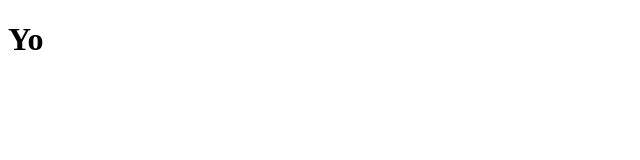
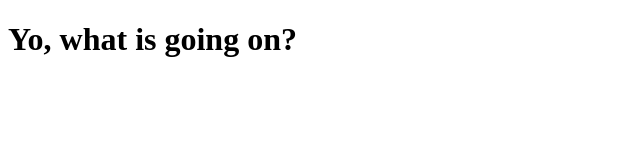
Before and after one commit to Halfwai/coursera-test, a plain HTML site: page site/index.html in a window 1280 px wide. Shown: the whole page, without its empty margins (0-640 px from the left). Drawn offline with Linux system fonts and the light colour scheme.

Commit message:
add it in

```diff
--- a/site/index.html
+++ b/site/index.html
@@ -2,9 +2,9 @@
 <html>
 <head>
 	<meta charset="utf-8">
-	<title>Hello Coursera! I'm not surte what's happening</title>
+	<title>Hello Coursera!</title>
 </head>
 <body>
-	<h1>Yo</h1>
+	<h1>Yo, what is going on?</h1>
 </body>
 </html>
```
